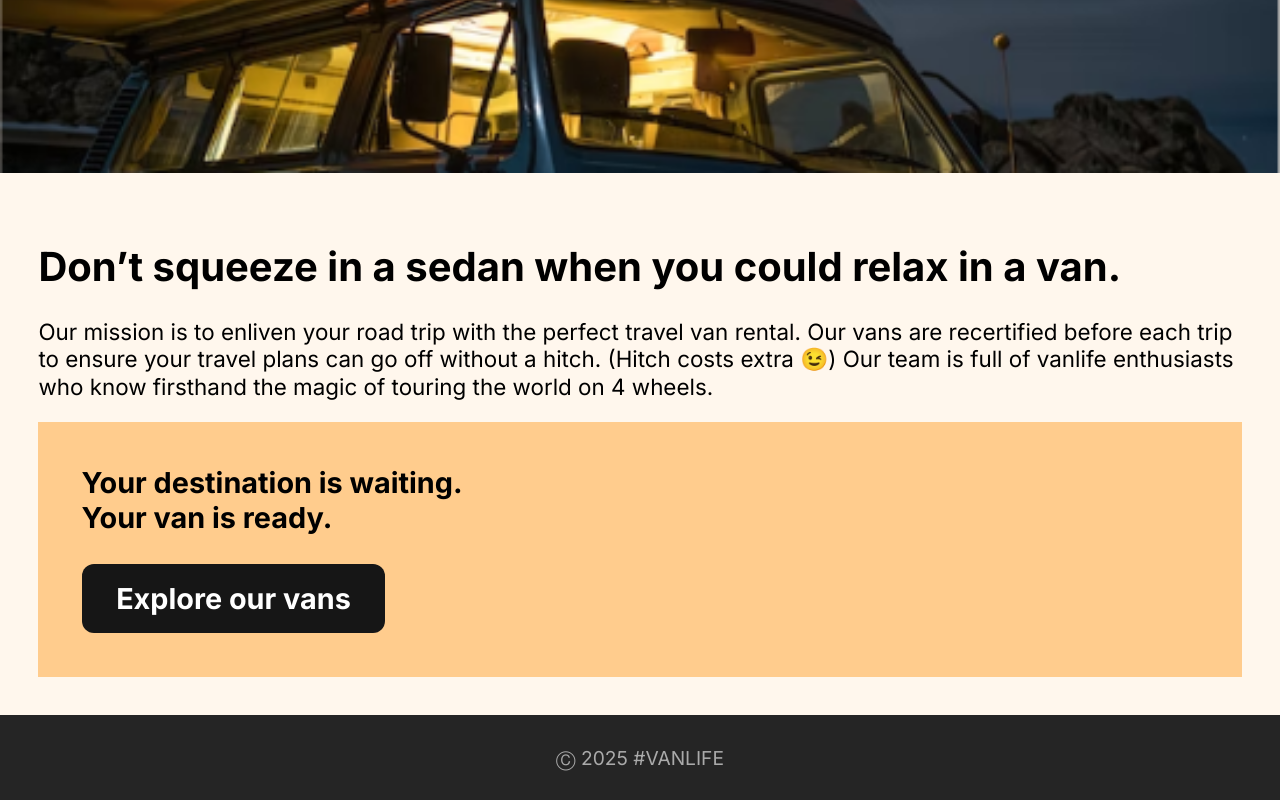
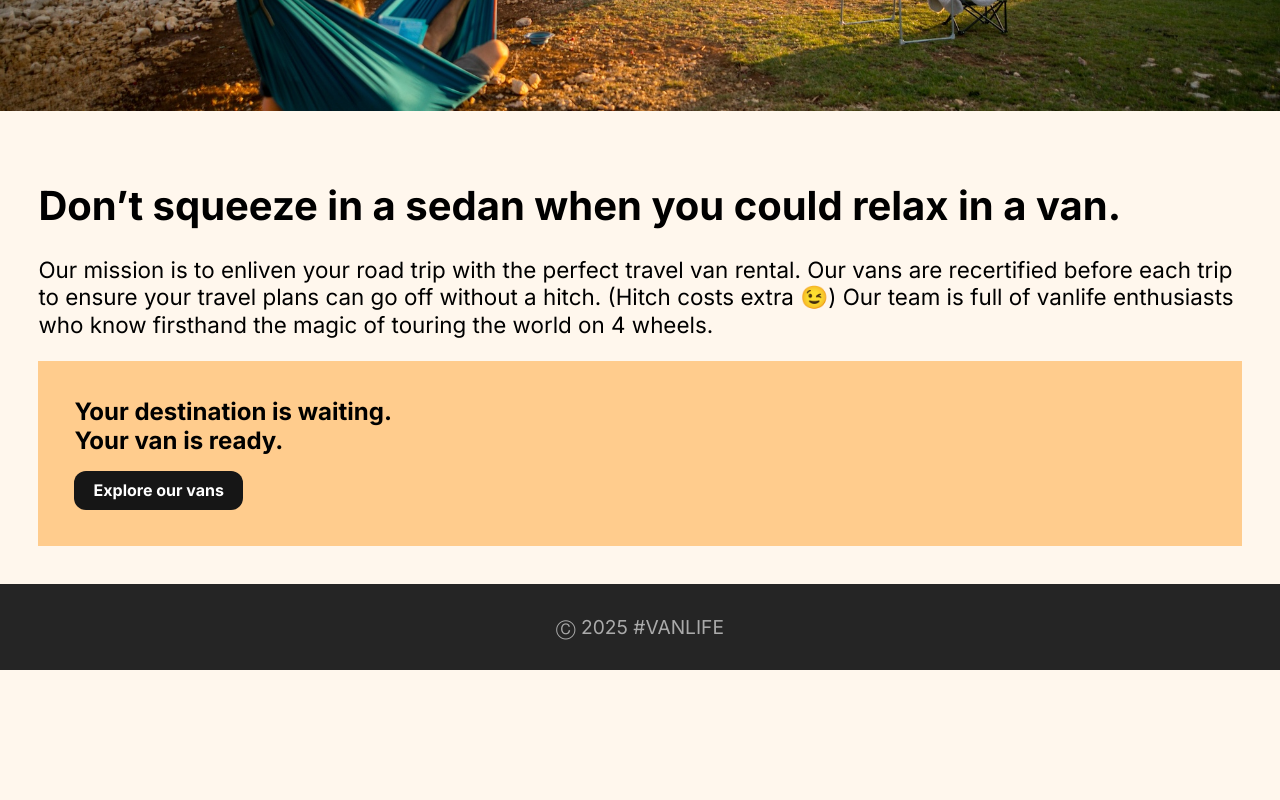
Before and after one commit to groggy7/adventure-vans, a React (Vite) app: page /about in a window 1280 px wide. Shown: the part 476-1276 px from the top of the page. After the commit the page ends 1146 px from the top, so only its background shows below. Built offline with nearby package versions, Linux system fonts and the light colour scheme; what miragejs would draw is missing.

Commit message:
Fix about page styling and bad image

```diff
--- a/src/index.css
+++ b/src/index.css
@@ -117,8 +117,12 @@
 .explore-van-section {
     background-color: #FFCC8D;
     padding: 1.5em;
-    font-size: 1.8rem;
+    font-size: 1.5rem;
     font-weight: bolder;
+}
+
+.about-find-van-btn {
+    font-size: 1rem;
 }
 
 .van-page {
```
Also changed, not shown: src/assets/about.png.
